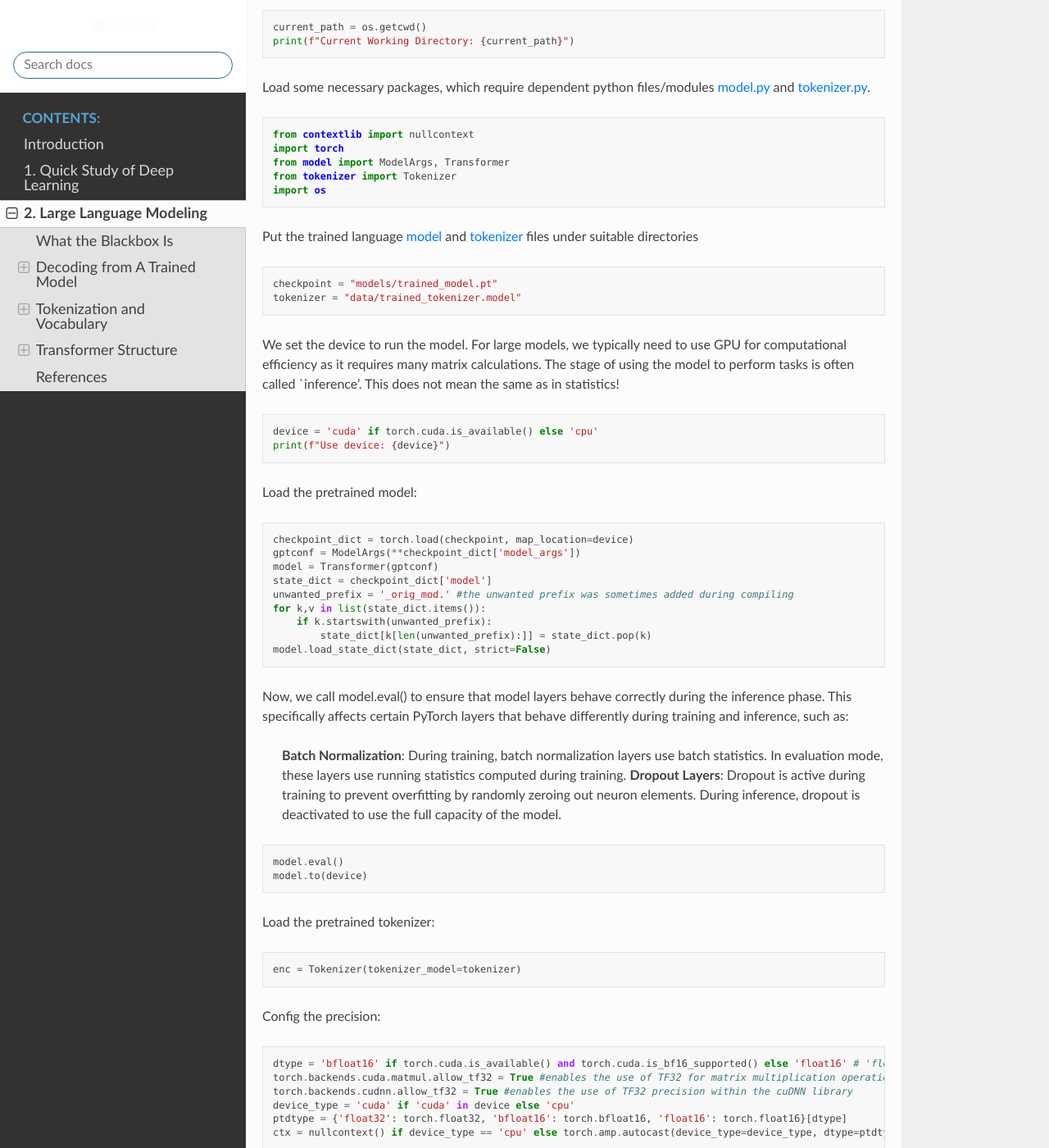
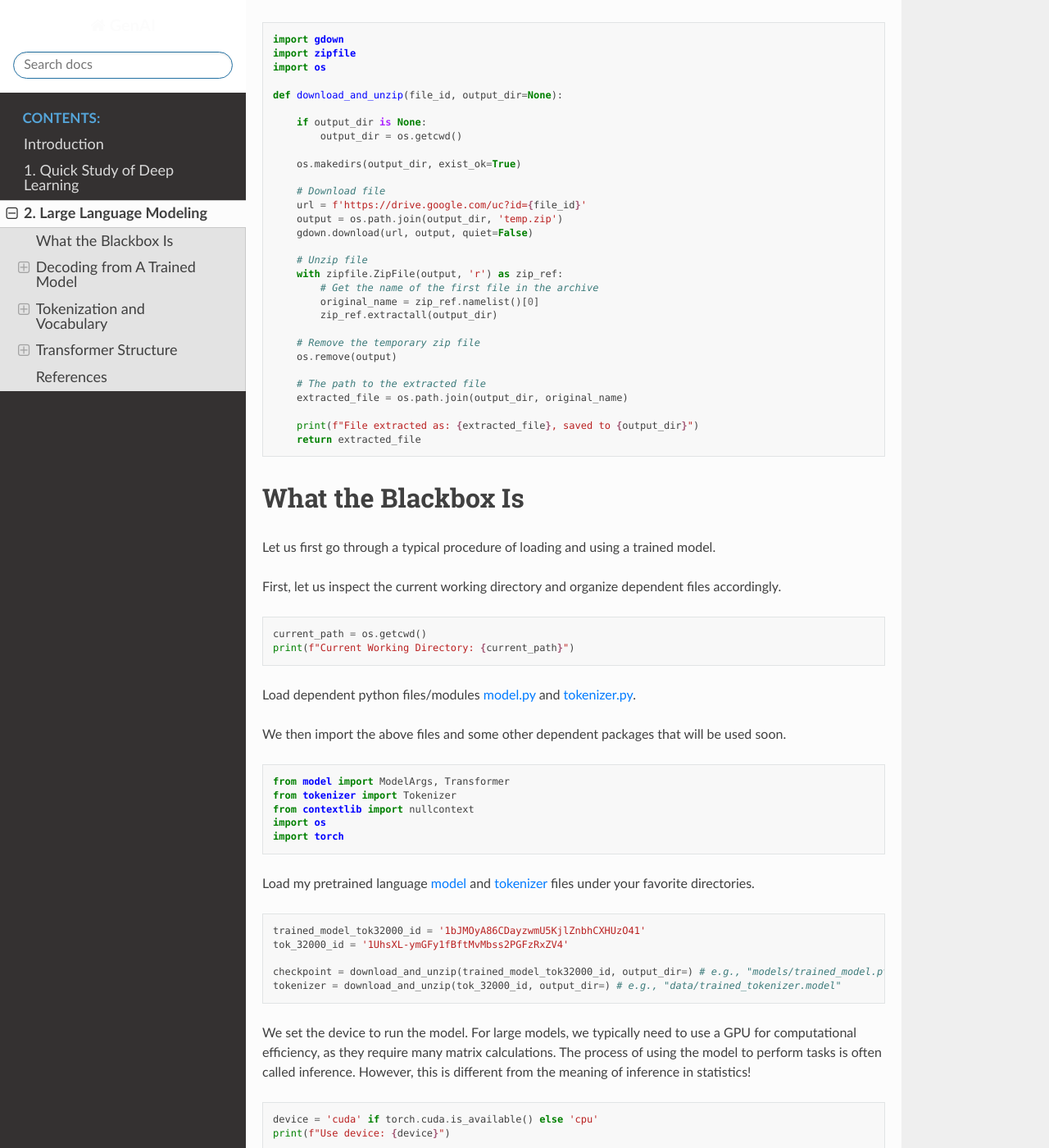
Before and after one commit to JieGroup/GenAI, a Sphinx documentation site: the page built from docs/source/llm/index.md, in a window 1280 px wide and 1400 px high, scrolled down 399 px. Shown: the whole window at 82% size. Built offline with Sphinx 7.4.7 and the Read the Docs theme 2.0.0, drawn with Linux system fonts in a browser that asks for light colours; formulas are drawn with MathJax 3; some of the changed text lies outside the part shown.

Commit message:
fix large file transfer

````diff
--- a/docs/source/conf.py
+++ b/docs/source/conf.py
@@ -32,7 +32,7 @@ extensions = [
 
 # Set font size for image-based math rendering
 imgmath_image_format = 'svg'
-imgmath_font_size = 12  # Adjust font size here (in pt)
+imgmath_font_size = 13  # Adjust font size here (in pt)
 
 templates_path = ['_templates']
 exclude_patterns = []
--- a/docs/source/llm/index.md
+++ b/docs/source/llm/index.md
@@ -1,33 +1,82 @@
 
 # 2. Large Language Modeling
+
+In addition to the standard packages in our Introduction, install the following
+```bash
+pip install sentencepiece gdown
+```
+
+We will need the following function to load larger files shared through Google Drive. This can also be useful for your homework submissions.
+
+
+```python
+import gdown
+import zipfile
+import os
+
+def download_and_unzip(file_id, output_dir=None):
+
+    if output_dir is None:
+        output_dir = os.getcwd()
+
+    os.makedirs(output_dir, exist_ok=True)
+
+    # Download file
+    url = f'https://drive.google.com/uc?id={file_id}'
+    output = os.path.join(output_dir, 'temp.zip')
+    gdown.download(url, output, quiet=False)
+
+    # Unzip file
+    with zipfile.ZipFile(output, 'r') as zip_ref:
+        # Get the name of the first file in the archive
+        original_name = zip_ref.namelist()[0]
+        zip_ref.extractall(output_dir)
+
+    # Remove the temporary zip file
+    os.remove(output)
+
+    # The path to the extracted file
+    extracted_file = os.path.join(output_dir, original_name)
+
+    print(f"File extracted as: {extracted_file}, saved to {output_dir}")
+    return extracted_file
+```
 
 ## What the Blackbox Is
 
 Let us first go through a typical procedure of loading and using a trained model.
 
 First, let us inspect the current working directory and organize dependent files accordingly.
+
 ```python
 current_path = os.getcwd()
 print(f"Current Working Directory: {current_path}")
 ```
 
-Load some necessary packages, which require dependent python files/modules [model.py](https://drive.google.com/file/d/1SU7jSZI36KGwBv5-zgc3WkStPK6lGKwL/view?usp=sharing) and [tokenizer.py](https://drive.google.com/file/d/1uXCgdmip79J6efM5hiHGCy9mdr_U8BXT/view?usp=sharing).
+Load dependent python files/modules [model.py](https://drive.google.com/file/d/1SU7jSZI36KGwBv5-zgc3WkStPK6lGKwL/view?usp=sharing) and [tokenizer.py](https://drive.google.com/file/d/1uXCgdmip79J6efM5hiHGCy9mdr_U8BXT/view?usp=sharing).
+
+We then import the above files and some other dependent packages that will be used soon.
+```python
+from model import ModelArgs, Transformer
+from tokenizer import Tokenizer
+from contextlib import nullcontext
+import os
+import torch
+```
+
+Load my pretrained language [model](https://drive.google.com/file/d/1npTlkOP_TtW-oEMROTDrYXzOjLL2yuUQ/view?usp=sharing) and [tokenizer](https://drive.google.com/file/d/1LezVTflV_Irp0GQn0Rzgn3F77tppozGa/view?usp=sharing) files under your favorite directories.
+
 
 ```python
-from contextlib import nullcontext
-import torch
-from model import ModelArgs, Transformer
-from tokenizer import Tokenizer
-import os
+trained_model_tok32000_id = '1bJMOyA86CDayzwmU5KjlZnbhCXHUzO41'
+tok_32000_id = '1UhsXL-ymGFy1fBftMvMbss2PGFzRxZV4'
+
+checkpoint = download_and_unzip(trained_model_tok32000_id, output_dir=) # e.g., "models/trained_model.pt"
+tokenizer = download_and_unzip(tok_32000_id, output_dir=) # e.g., "data/trained_tokenizer.model"
 ```
 
-Put the trained language [model](https://drive.google.com/file/d/1npTlkOP_TtW-oEMROTDrYXzOjLL2yuUQ/view?usp=sharing) and [tokenizer](https://drive.google.com/file/d/1LezVTflV_Irp0GQn0Rzgn3F77tppozGa/view?usp=sharing) files under suitable directories
-```python
-checkpoint = "models/trained_model.pt"
-tokenizer = "data/trained_tokenizer.model"
-```
+We set the device to run the model. For large models, we typically need to use a GPU for computational efficiency, as they require many matrix calculations. The process of using the model to perform tasks is often called inference. However, this is different from the meaning of inference in statistics!
 
-We set the device to run the model. For large models, we typically need to use GPU for computational efficiency as it requires many matrix calculations.  The stage of using the model to perform tasks is often called `inference'. This does not mean the same as in statistics!
 ```python
 device = 'cuda' if torch.cuda.is_available() else 'cpu'
 print(f"Use device: {device}")
@@ -39,7 +88,7 @@ checkpoint_dict = torch.load(checkpoint, map_location=device)
 gptconf = ModelArgs(**checkpoint_dict['model_args'])
 model = Transformer(gptconf)
 state_dict = checkpoint_dict['model']
-unwanted_prefix = '_orig_mod.' #the unwanted prefix was sometimes added during compiling
+unwanted_prefix = '_orig_mod.' # sometimes added during compiling
 for k,v in list(state_dict.items()):
     if k.startswith(unwanted_prefix):
         state_dict[k[len(unwanted_prefix):]] = state_dict.pop(k)
````
Also changed, not shown: docs/source/quickreview/index.md (+5 -6 lines).
